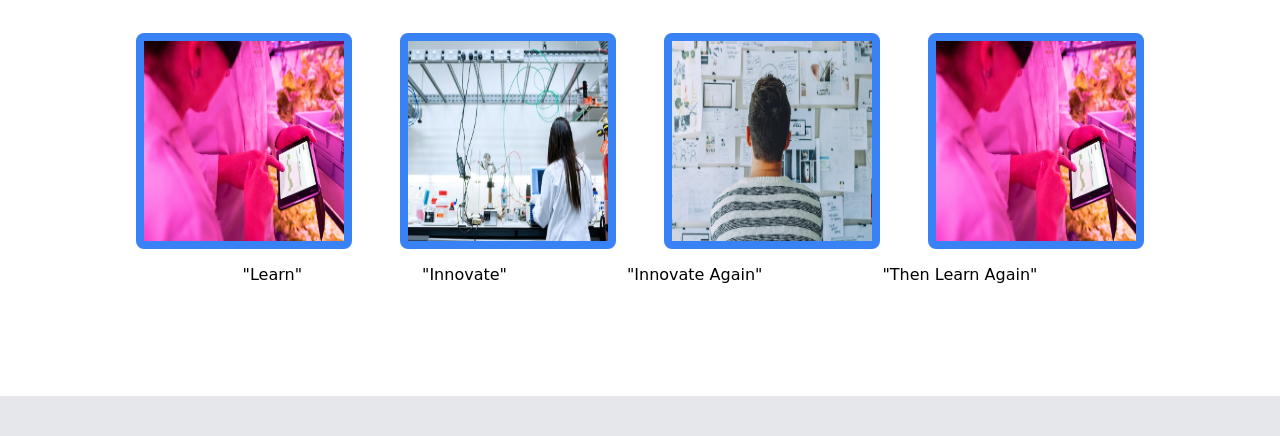
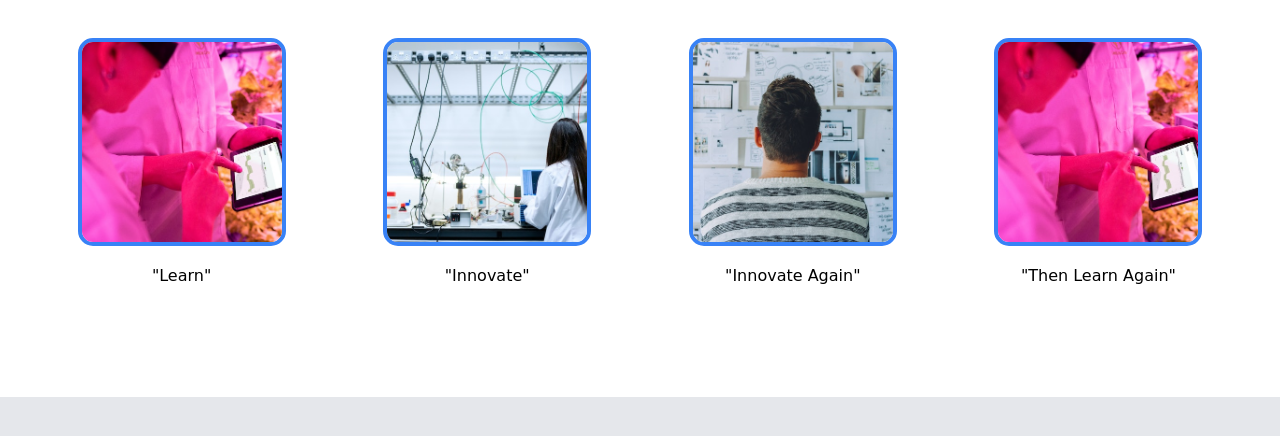
Before and after one commit to InteerNeth/Landing-Page, a plain HTML site: page index.html in a window 1280 px wide. Shown: the part 650-1086 px from the top of the page. Drawn offline with Linux system fonts and the light colour scheme; a web font is replaced by a local one.

Commit message:
Fixed img positioning

```diff
--- a/index.html
+++ b/index.html
@@ -32,26 +32,23 @@
         <p>Learn more about us</p>
     </div>
     <div class="information-box">
-        <ul>
-            <li><div class="img-box">
+            <div class="img-box">
                 <img src="image/img1.jpg" alt="first box">
-            </div></li>
-            <li><div class="img-box">
+                <p class="info-text">"Learn"</p>
+            </div>
+            <div class="img-box">
                 <img src="image/img2.jpg" alt="second box">
-            </div></li>
-            <li><div class="img-box">
+                <p class="info-text">"Innovate"</p>
+            </div>
+            <div class="img-box">
                 <img src="image/img3.jpg" alt="third box">
-            </div></li>
-            <li><div class="img-box">
+                <p class="info-text">"Innovate Again"</p>
+            </div>
+            <div class="img-box">
                 <img src="image/img1.jpg" alt="forth box">
-            </div></li>
+                <p class="info-text">"Then Learn Again"</p>
+            </div>
         </ul>
-        <div class="info-text">
-        <p>"Learn"</p>
-        <p>"Innovate"</p>
-        <p>"Innovate Again"</p>
-        <p>"Then Learn Again"</p>
-        </div>
     </div>
     <div class="quote-box">
         <div class="quote-text">
--- a/style.css
+++ b/style.css
@@ -83,29 +83,20 @@ ul {
     display: flex;
     justify-content: space-evenly;
     align-items: center;
-    flex-direction: column;
-    flex-wrap: wrap;
     margin-bottom: 96px;
 }
 .info-text {
     display: flex;
     justify-content: space-evenly;
-    align-content:  center;
-    gap: 120px;
-}
-
-.information-box ul {
-    display: flex;
-    gap: 48px;
+    align-items: center;
 }
 .information-box img {
+    width: 200px;
     height: 200px;
-    width: 200px;
-    display: block;
-}
-.img-box {
-    border: #3882F6 8px solid;
-    border-radius: 8px;
+    object-fit: cover;
+    border: 4px solid #3882F6;
+    border-radius: 15px;
+    margin: 5px 20px 0px 20px;
 }
 .quote-box {
     display: flex;
```
